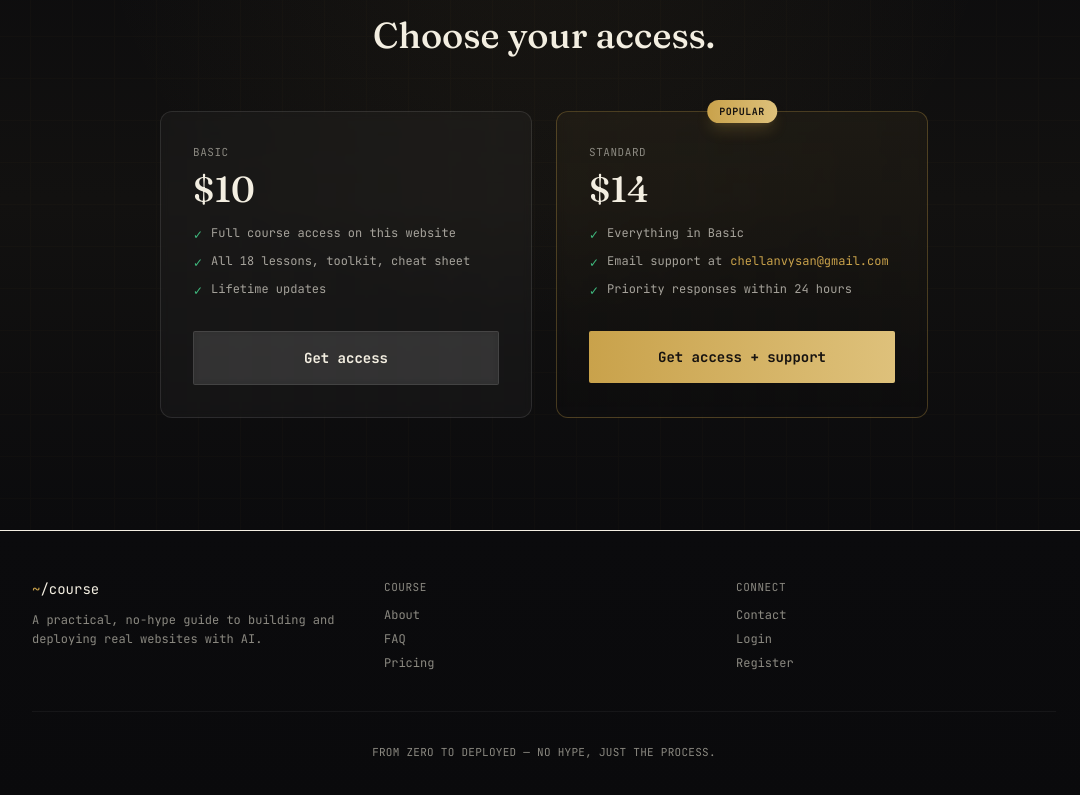
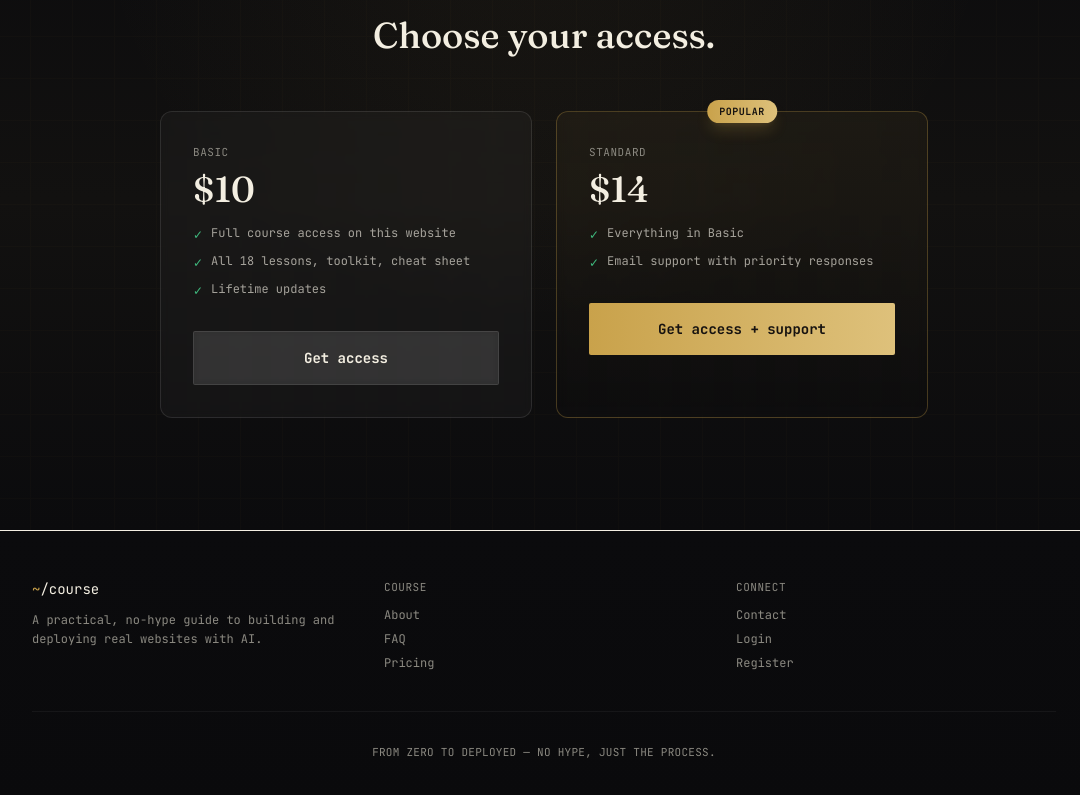
Before and after one commit to vysanchellan/course, a Next.js app: page / in a window 1280 px wide. Shown: the part 3646-4441 px from the top of the page, without its empty margins (96-1176 px from the left). Built offline with nearby package versions, Linux system fonts and the light colour scheme.

Commit message:
Remove email from pricing page

```diff
--- a/components/landing/buy-section.tsx
+++ b/components/landing/buy-section.tsx
@@ -81,14 +81,7 @@ export function BuySection() {
                 </li>
                 <li className="flex items-start gap-2">
                   <span className="text-diffadd mt-0.5">✓</span>
-                  Email support at{" "}
-                  <a href="mailto:chellanvysan@gmail.com" className="text-gold hover:underline">
-                    chellanvysan@gmail.com
-                  </a>
-                </li>
-                <li className="flex items-start gap-2">
-                  <span className="text-diffadd mt-0.5">✓</span>
-                  Priority responses within 24 hours
+                  Email support with priority responses
                 </li>
               </ul>
               <a
```
